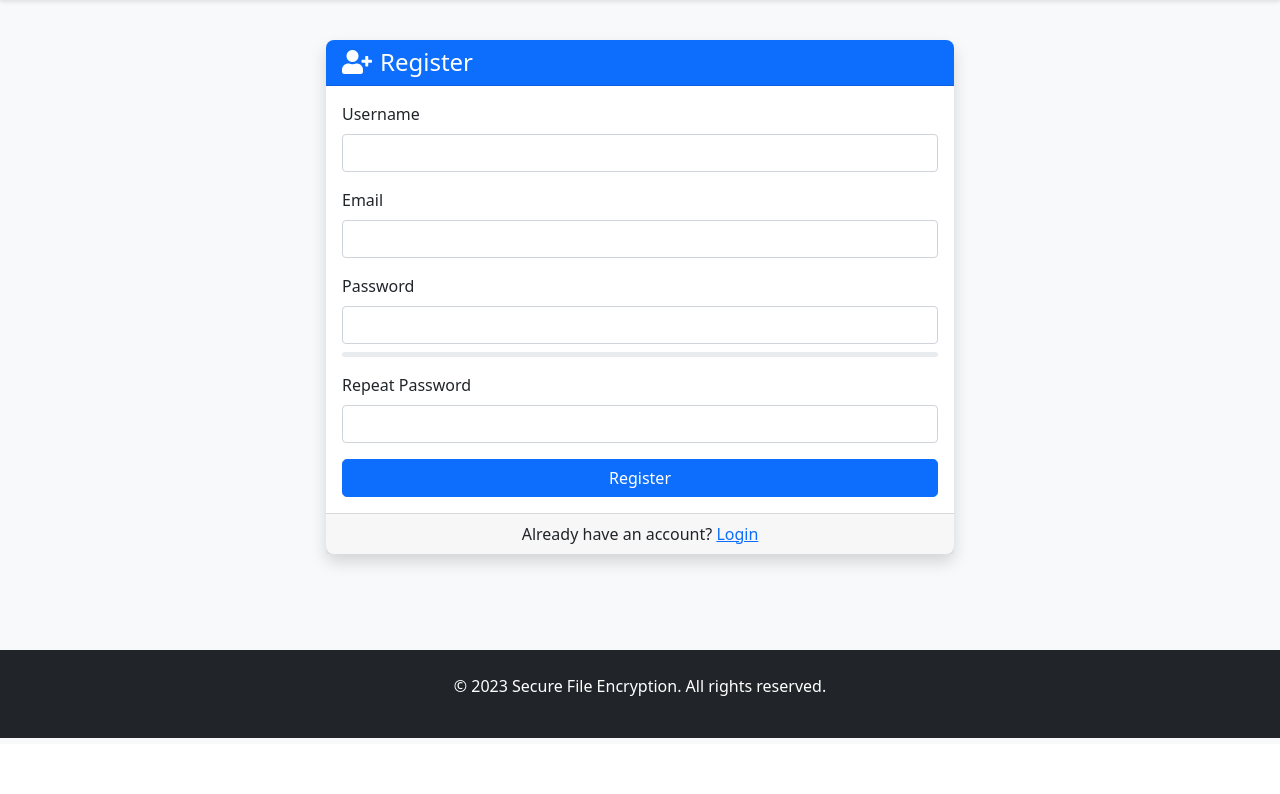
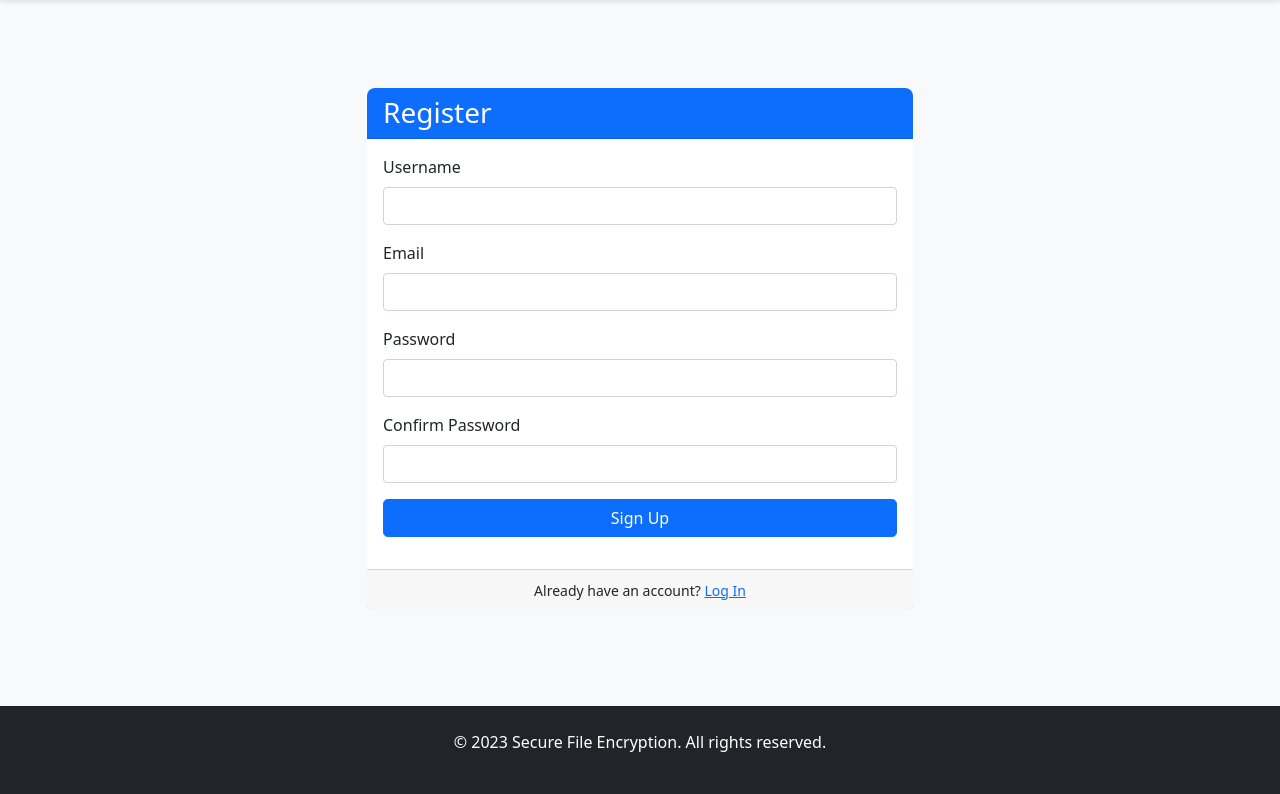
Before and after one commit to aj-riv22/file-encryption-project, a Flask app: page /register in a window 1280 px wide. Shown: the part 56-850 px from the top of the page. Before the commit the page ends 794 px from the top, so only its background shows below. Run offline with Flask 3, Linux system fonts and the light colour scheme.

Commit message:
Fix registration form and improve error handling

```diff
--- a/app/auth/forms.py
+++ b/app/auth/forms.py
@@ -1,6 +1,7 @@
 from flask_wtf import FlaskForm
 from wtforms import StringField, PasswordField, BooleanField, SubmitField
-from wtforms.validators import DataRequired, Email, EqualTo, Length, ValidationError
+from wtforms.validators import DataRequired, Length, Email, EqualTo, ValidationError
+import re
 from app.models import User
 
 class LoginForm(FlaskForm):
@@ -10,18 +11,39 @@ class LoginForm(FlaskForm):
     submit = SubmitField('Sign In')
 
 class RegistrationForm(FlaskForm):
-    username = StringField('Username', validators=[DataRequired(), Length(min=3, max=64)])
-    email = StringField('Email', validators=[DataRequired(), Email(), Length(max=120)])
-    password = PasswordField('Password', validators=[DataRequired(), Length(min=8)])
-    password2 = PasswordField('Repeat Password', validators=[DataRequired(), EqualTo('password')])
-    submit = SubmitField('Register')
+    username = StringField('Username', validators=[DataRequired(), Length(min=2, max=20)])
+    email = StringField('Email', validators=[DataRequired(), Email()])
+    password = PasswordField('Password', validators=[DataRequired()])
+    confirm_password = PasswordField('Confirm Password', validators=[DataRequired(), EqualTo('password')])
+    submit = SubmitField('Sign Up')
 
     def validate_username(self, username):
         user = User.query.filter_by(username=username.data).first()
-        if user is not None:
-            raise ValidationError('Please use a different username.')
+        if user:
+            raise ValidationError('That username is taken. Please choose a different one.')
 
     def validate_email(self, email):
         user = User.query.filter_by(email=email.data).first()
-        if user is not None:
-            raise ValidationError('Please use a different email address.')
+        if user:
+            raise ValidationError('That email is taken. Please choose a different one.')
+
+    def validate_password(self, password):
+        # Check for minimum requirements
+        if len(password.data) < 8:
+            raise ValidationError('Password must be at least 8 characters long.')
+
+        # Check for at least one uppercase letter
+        if not re.search(r'[A-Z]', password.data):
+            raise ValidationError('Password must contain at least one uppercase letter.')
+
+        # Check for at least one lowercase letter
+        if not re.search(r'[a-z]', password.data):
+            raise ValidationError('Password must contain at least one lowercase letter.')
+
+        # Check for at least one digit
+        if not re.search(r'\d', password.data):
+            raise ValidationError('Password must contain at least one number.')
+
+        # Check for at least one special character
+        if not re.search(r'[!@#$%^&*(),.?":{}|<>]', password.data):
+            raise ValidationError('Password must contain at least one special character.')
--- a/app/auth/routes.py
+++ b/app/auth/routes.py
@@ -14,7 +14,6 @@ def register():
     form = RegistrationForm()
     if form.validate_on_submit():
         user = User(username=form.username.data, email=form.email.data)
-        # Use the password setter property instead of set_password method
         user.password = form.password.data
         db.session.add(user)
         db.session.commit()
--- a/app/templates/auth/register.html
+++ b/app/templates/auth/register.html
@@ -1,95 +1,54 @@
 {% extends "base.html" %}
 
 {% block content %}
+<div class="container">
     <div class="row justify-content-center">
         <div class="col-md-6">
-        <div class="card shadow">
+            <div class="card mt-5">
                 <div class="card-header bg-primary text-white">
-                <h4 class="mb-0"><i class="fas fa-user-plus me-2"></i>Register</h4>
+                    <h3 class="mb-0">Register</h3>
                 </div>
                 <div class="card-body">
-                <form method="POST" action="{{ url_for('auth.register') }}">
+                    <form method="POST" action="">
                         {{ form.hidden_tag() }}
-
-                    <div class="mb-3">
+                        <div class="form-group mb-3">
                             {{ form.username.label(class="form-label") }}
                             {{ form.username(class="form-control") }}
                             {% for error in form.username.errors %}
-                        <div class="text-danger">{{ error }}</div>
+                                <span class="text-danger">{{ error }}</span>
                             {% endfor %}
                         </div>
-
-                    <div class="mb-3">
+                        <div class="form-group mb-3">
                             {{ form.email.label(class="form-label") }}
                             {{ form.email(class="form-control") }}
                             {% for error in form.email.errors %}
-                        <div class="text-danger">{{ error }}</div>
+                                <span class="text-danger">{{ error }}</span>
                             {% endfor %}
                         </div>
-
-                    <div class="mb-3">
+                        <div class="form-group mb-3">
                             {{ form.password.label(class="form-label") }}
                             {{ form.password(class="form-control") }}
-                        <div class="progress mt-2" style="height: 5px;">
-                            <div id="password-strength" class="progress-bar" role="progressbar" style="width: 0%"></div>
-                        </div>
-                        <small id="password-feedback" class="form-text text-muted"></small>
                             {% for error in form.password.errors %}
-                        <div class="text-danger">{{ error }}</div>
+                                <span class="text-danger">{{ error }}</span>
                             {% endfor %}
                         </div>
-
-                    <div class="mb-3">
-                        {{ form.password2.label(class="form-label") }}
-                        {{ form.password2(class="form-control") }}
-                        {% for error in form.password2.errors %}
-                        <div class="text-danger">{{ error }}</div>
+                        <div class="form-group mb-3">
+                            {{ form.confirm_password.label(class="form-label") }}
+                            {{ form.confirm_password(class="form-control") }}
+                            {% for error in form.confirm_password.errors %}
+                                <span class="text-danger">{{ error }}</span>
                             {% endfor %}
                         </div>
-
-                    <div class="d-grid">
-                        {{ form.submit(class="btn btn-primary") }}
+                        <div class="form-group mb-3">
+                            {{ form.submit(class="btn btn-primary w-100") }}
                         </div>
                     </form>
                 </div>
                 <div class="card-footer text-center">
-                <p class="mb-0">Already have an account? <a href="{{ url_for('auth.login') }}">Login</a></p>
+                    <small>Already have an account? <a href="{{ url_for('auth.login') }}">Log In</a></small>
+                </div>
             </div>
         </div>
     </div>
 </div>
 {% endblock %}
-
-{% block extra_js %}
-<script>
-    // Password strength meter
-    document.getElementById('password').addEventListener('input', function() {
-        const password = this.value;
-        let strength = 0;
-
-        if (password.length >= 8) strength += 25;
-        if (password.match(/[a-z]+/)) strength += 25;
-        if (password.match(/[A-Z]+/)) strength += 25;
-        if (password.match(/[0-9]+/) || password.match(/[^a-zA-Z0-9]+/)) strength += 25;
-
-        const strengthBar = document.getElementById('password-strength');
-        const feedback = document.getElementById('password-feedback');
-
-        strengthBar.style.width = strength + '%';
-
-        if (strength < 25) {
-            strengthBar.className = 'progress-bar bg-danger';
-            feedback.textContent = 'Very weak password';
-        } else if (strength < 50) {
-            strengthBar.className = 'progress-bar bg-warning';
-            feedback.textContent = 'Weak password';
-        } else if (strength < 75) {
-            strengthBar.className = 'progress-bar bg-info';
-            feedback.textContent = 'Moderate password';
-        } else {
-            strengthBar.className = 'progress-bar bg-success';
-            feedback.textContent = 'Strong password';
-        }
-    });
-</script>
-{% endblock %}
```
Also changed, not shown: app/uploads/decrypted_blood_moon.jpg (added), instance/encryption_app.db, 1 other file. Lines whose indentation alone changed are shown as unchanged.
